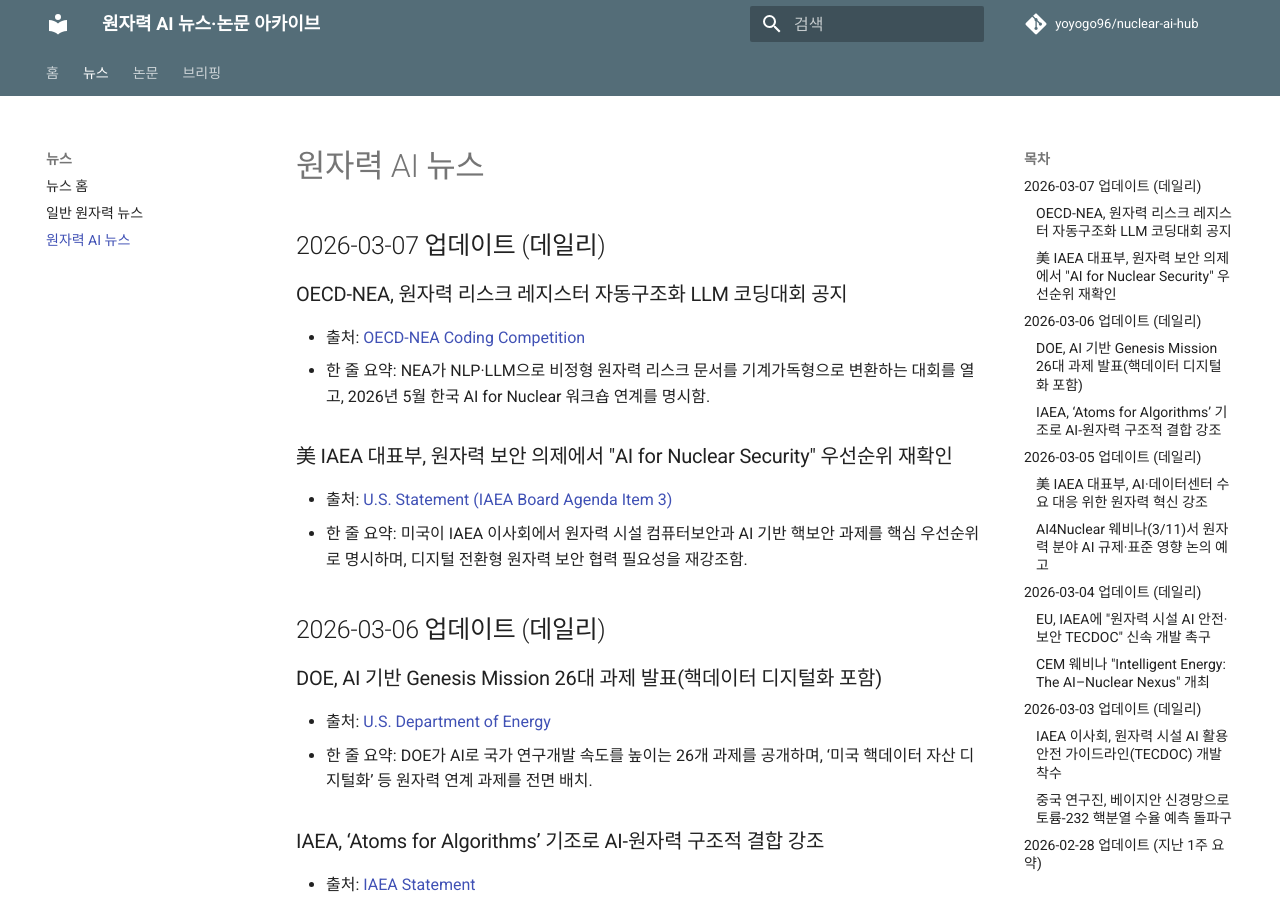
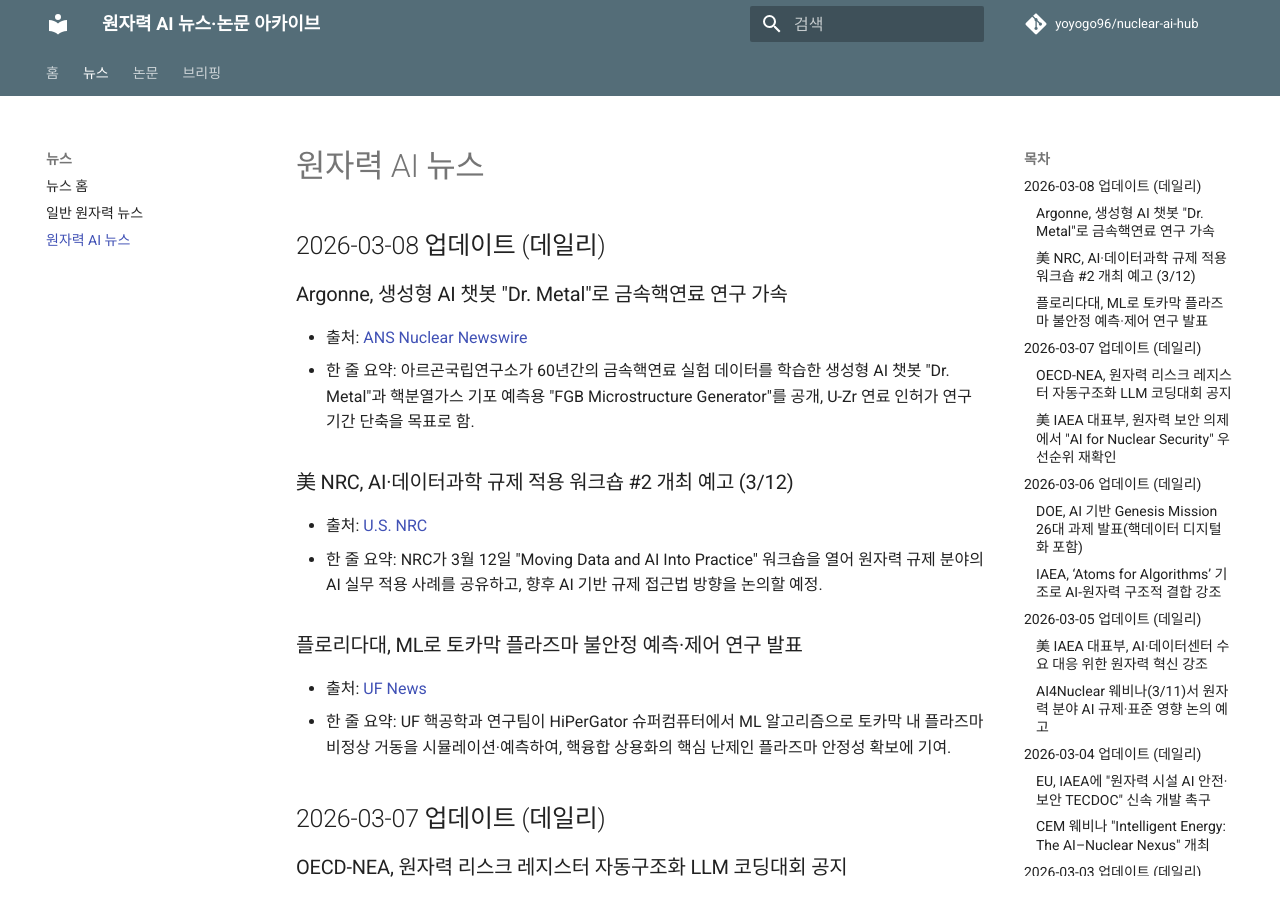
Before and after one commit to yoyogo96/nuclear-ai-hub, an MkDocs documentation site: the page built from docs/news/nuclear-ai.md, in a window 1280 px wide and 900 px high. Built offline with MkDocs 1.6.1 and Material for MkDocs 9.7.7, drawn with Linux system fonts in a browser that asks for light colours; comment, search, counter and statistics services are not loaded.

Commit message:
2026-03-08 데일리 업데이트: 뉴스 5건, 논문 1건
뉴스:
- Argonne 'Dr. Metal' AI 챗봇 금속핵연료 연구 가속
- NRC AI 규제 워크숍 #2 (3/12) 예고
- UF ML 기반 토카막 플라즈마 예측 연구
- 제2회 핵에너지 서밋(파리 3/10) 직전 업데이트
- Japan Times 글로벌 원자력 르네상스 분석

논문:
- AI-Assisted Fire Risk Target Detection for Under-Construction NPPs (MDPI Fire)

```diff
--- a/docs/briefings/index.md
+++ b/docs/briefings/index.md
@@ -1,4 +1,21 @@
 # 주간 브리핑
+
+## 2026-03-08 데일리 브리핑
+
+### 오늘의 3줄 요약
+1. 제2회 핵에너지 서밋(파리, 3/10)이 이틀 앞으로 다가오며 AI 데이터센터 전력·차세대 원자로 투자가 핵심 의제로 확정됨.
+2. Argonne이 생성형 AI "Dr. Metal"로 금속핵연료 인허가 연구 기간 단축에 나서고, NRC도 3/12 AI 규제 워크숍을 예고하는 등 미국 원자력 AI 실무 전환이 가속.
+3. 건설 중 원전의 야간 화재 위험 AI 탐지(YOLOv8n) 논문이 발표되어, 원자력 안전 분야 딥러닝 적용 사례가 건설 단계까지 확장됨.
+
+### 오늘 반영 뉴스 (5건)
+- Argonne: "Dr. Metal" 생성형 AI 챗봇 + FGB Microstructure Generator 공개 (ANS)
+- 美 NRC: AI·데이터과학 규제 적용 워크숍 #2 (3/12) 예고 (NRC)
+- UF: ML 기반 토카막 플라즈마 불안정 예측·제어 연구 (UF News)
+- 제2회 핵에너지 서밋(파리, 3/10) 개최 임박 — AI·데이터센터 전력 의제 부각 (IAEA)
+- Japan Times: 글로벌 원자력 르네상스, 15기 신규 원자로·AI 수요 견인
+
+### 오늘 반영 논문 (1건)
+- AI-Assisted Fire Risk Target Detection for Under-Construction NPPs (MDPI Fire, 2026-03)
 
 ## 2026-03-07 데일리 브리핑
 
--- a/docs/news/index.md
+++ b/docs/news/index.md
@@ -5,8 +5,12 @@
 - [📰 일반 원자력 뉴스](nuclear.md)
 - [🤖 원자력 AI 뉴스](nuclear-ai.md)
 
+## 2026-03-08 데일리 반영
+- 일반 원자력 뉴스: 2건
+- 원자력 AI 뉴스: 3건
+
+> 최종 업데이트: 2026-03-08
+
 ## 2026-03-07 데일리 반영
 - 일반 원자력 뉴스: 0건
 - 원자력 AI 뉴스: 2건
-
-> 최종 업데이트: 2026-03-07
--- a/docs/news/nuclear-ai.md
+++ b/docs/news/nuclear-ai.md
@@ -1,4 +1,18 @@
 # 원자력 AI 뉴스
+
+## 2026-03-08 업데이트 (데일리)
+
+### Argonne, 생성형 AI 챗봇 "Dr. Metal"로 금속핵연료 연구 가속
+- 출처: [ANS Nuclear Newswire](https://www.ans.org/news/2026-03-05/article-7822/argonne-updates-fuel-research-and-materials-lab/)
+- 한 줄 요약: 아르곤국립연구소가 60년간의 금속핵연료 실험 데이터를 학습한 생성형 AI 챗봇 "Dr. Metal"과 핵분열가스 기포 예측용 "FGB Microstructure Generator"를 공개, U-Zr 연료 인허가 연구 기간 단축을 목표로 함.
+
+### 美 NRC, AI·데이터과학 규제 적용 워크숍 #2 개최 예고 (3/12)
+- 출처: [U.S. NRC](https://www.nrc.gov/)
+- 한 줄 요약: NRC가 3월 12일 "Moving Data and AI Into Practice" 워크숍을 열어 원자력 규제 분야의 AI 실무 적용 사례를 공유하고, 향후 AI 기반 규제 접근법 방향을 논의할 예정.
+
+### 플로리다대, ML로 토카막 플라즈마 불안정 예측·제어 연구 발표
+- 출처: [UF News](https://news.ufl.edu/2026/03/fusion-machine-learning/)
+- 한 줄 요약: UF 핵공학과 연구팀이 HiPerGator 슈퍼컴퓨터에서 ML 알고리즘으로 토카막 내 플라즈마 비정상 거동을 시뮬레이션·예측하여, 핵융합 상용화의 핵심 난제인 플라즈마 안정성 확보에 기여.
 
 ## 2026-03-07 업데이트 (데일리)
 
--- a/docs/news/nuclear.md
+++ b/docs/news/nuclear.md
@@ -1,4 +1,14 @@
 # 일반 원자력 뉴스
+
+## 2026-03-08 업데이트 (데일리)
+
+### 제2회 핵에너지 서밋(파리) 3월 10일 개최 임박 — AI·데이터센터 전력 의제 부각
+- 출처: [IAEA](https://www.iaea.org/events/nuclear-energy-summit-2026)
+- 한 줄 요약: 프랑스-IAEA 공동 주최 제2회 핵에너지 서밋이 모레 파리에서 열리며, AI 데이터센터 전력수요 대응·차세대 원자로 투자·디지털화가 핵심 의제로 확정됨.
+
+### Japan Times: 글로벌 원자력 르네상스, 15기 신규 원자로·AI 수요가 견인
+- 출처: [The Japan Times](https://www.japantimes.co.jp/news/2026/03/06/world/science-health/global-nuclear-power-renaissance/)
+- 한 줄 요약: 2026년 전 세계적으로 15기 이상의 원자로가 건설 중이며, AI 데이터센터의 폭증하는 전력수요와 중국의 원전 확장이 글로벌 원자력 르네상스를 이끌고 있다고 분석.
 
 ## 2026-03-06 업데이트 (데일리)
 
--- a/docs/papers/index.md
+++ b/docs/papers/index.md
@@ -1,4 +1,16 @@
 # 최신 논문
+
+## [AI-Assisted Fire Risk Target Detection for Special Operating Conditions in Under-Construction Nuclear Power Plants](https://www.mdpi.com/2571-6155/9/3/115)
+- 저자: (MDPI Fire 저자팀)
+- 연도/학회(저널): 2026-03, *Fire* (MDPI)
+- 한 줄 요약: 건설 중 원전의 야간·저조도 환경에서 화재 위험 요소를 정밀 탐지하기 위해 개선된 YOLOv8n 딥러닝 모델을 제안, 소형 대상 인식률과 오경보 억제를 동시에 달성.
+
+### 핵심 기여
+1. 원전 건설 현장의 용접·절단 작업 등 특수 환경에 맞춘 화재 위험 객체 탐지 모델 제시
+2. 저조도 환경에서 불꽃과 조명을 구분하는 오경보 억제 메커니즘 포함
+3. 건설 단계 원전의 화재안전 감시 자동화에 AI 적용 가능성 실증
+
+---
 
 ## [Bayesian Learning of (n,p) Reaction Cross Sections with Quantified Uncertainties](https://arxiv.org/abs/2603.04789)
 - 저자: Arunabha Saha, Songshaptak De
```
